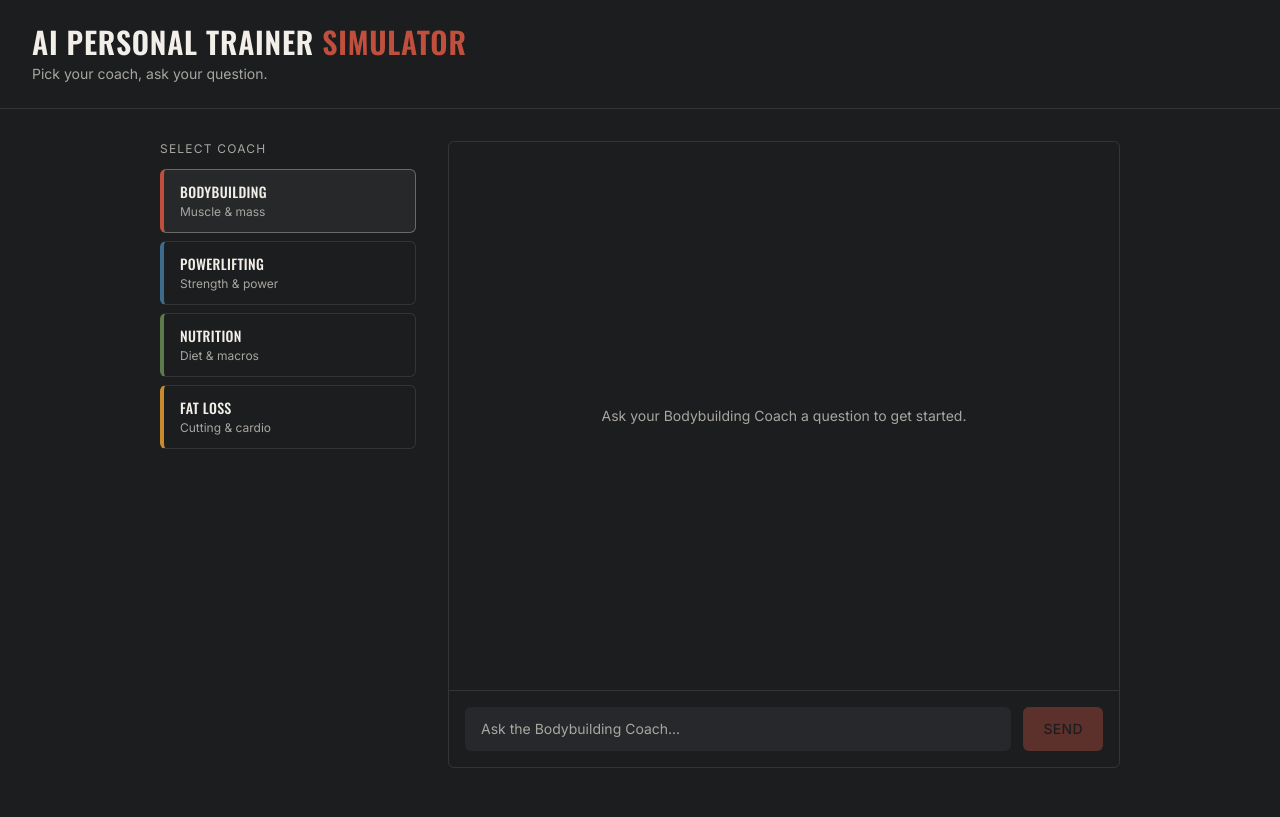
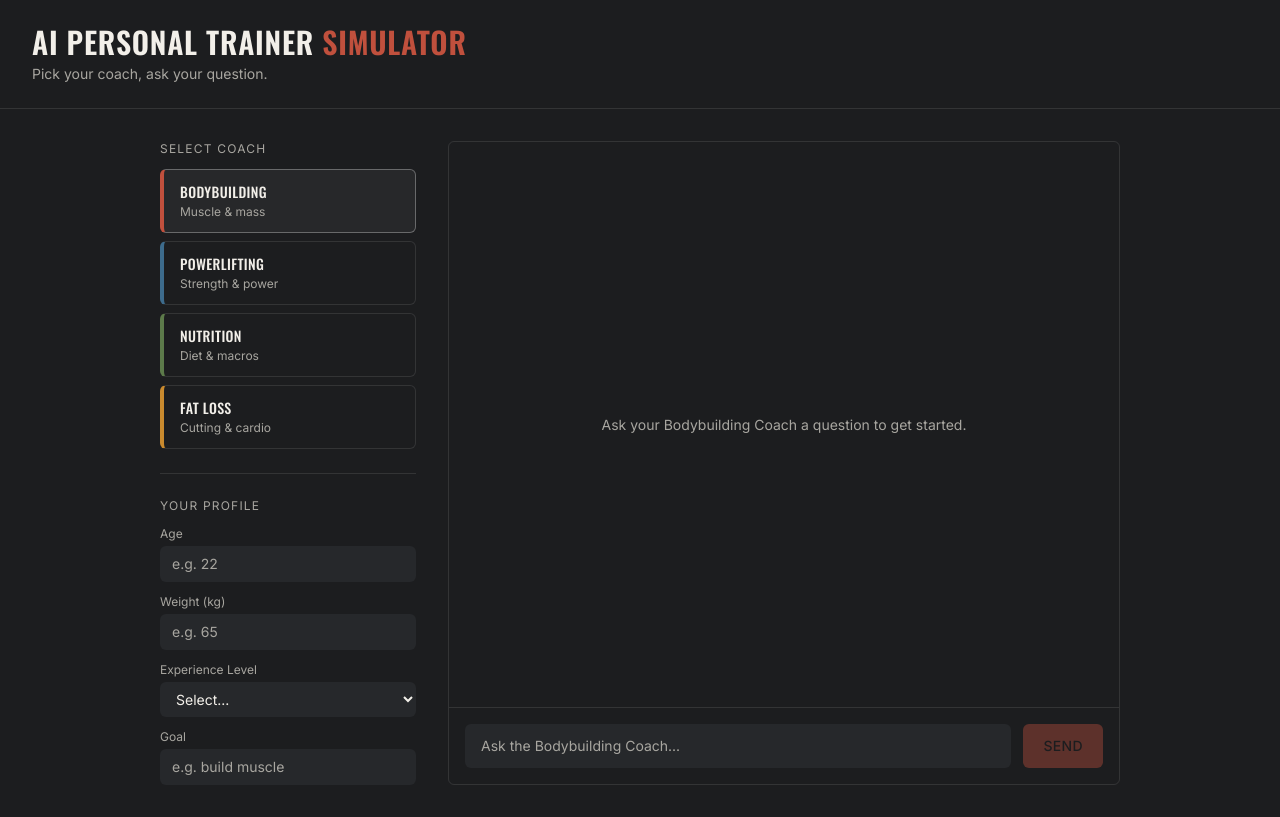
Before and after one commit to Jagtap13/multi-coach-ai-trainer, a React (Vite) app in the folder frontend/: page / in a window 1280 px wide. Built offline with nearby package versions, Linux system fonts and the light colour scheme.

Commit message:
Module 4: Personalized recommendation - profile from in UI feeding RAG prompt

```diff
--- a/frontend/src/App.jsx
+++ b/frontend/src/App.jsx
@@ -1,5 +1,6 @@
 import { useState } from 'react'
 import ChatWindow from './ChatWindow'
+import ProfileForm from './ProfileForm'
 
 const COACHES = [
   { id: 'bodybuilding', label: 'Bodybuilding', accent: 'var(--accent-bodybuilding)', tagline: 'Muscle & mass' },
@@ -10,12 +11,17 @@ const COACHES = [
 
 function App() {
   const [selectedCoach, setSelectedCoach] = useState('bodybuilding')
+  const [profile, setProfile] = useState({
+    age: '',
+    weight_kg: '',
+    experience_level: '',
+    goal: '',
+  })
 
   const activeCoach = COACHES.find((c) => c.id === selectedCoach)
 
   return (
     <div className="min-h-screen flex flex-col">
-      {/* Header */}
       <header className="border-b border-white/10 px-8 py-6">
         <h1 className="font-[Oswald] uppercase tracking-wide text-3xl font-semibold">
           AI Personal Trainer <span style={{ color: activeCoach.accent }}>Simulator</span>
@@ -26,7 +32,6 @@ function App() {
       </header>
 
       <div className="flex flex-1 max-w-5xl mx-auto w-full px-8 py-8 gap-8">
-        {/* Coach selector */}
         <aside className="w-64 shrink-0">
           <h2 className="text-xs uppercase tracking-widest text-(--color-chalk-dim) mb-3">
             Select Coach
@@ -55,11 +60,12 @@ function App() {
               </button>
             ))}
           </div>
+
+          <ProfileForm profile={profile} setProfile={setProfile} />
         </aside>
 
-        {/* Chat area */}
         <main className="flex-1 border border-white/10 rounded-md overflow-hidden">
-          <ChatWindow coach={activeCoach} />
+          <ChatWindow coach={activeCoach} profile={profile} />
         </main>
       </div>
     </div>
--- a/frontend/src/ChatWindow.jsx
+++ b/frontend/src/ChatWindow.jsx
@@ -2,7 +2,7 @@ import { useState } from 'react'
 
 const API_URL = 'http://127.0.0.1:8000'
 
-function ChatWindow({ coach }) {
+function ChatWindow({ coach, profile }) {
   const [messages, setMessages] = useState([])
   const [input, setInput] = useState('')
   const [loading, setLoading] = useState(false)
@@ -22,6 +22,12 @@ function ChatWindow({ coach }) {
         body: JSON.stringify({
           question: userMessage.content,
           coach_type: coach.id,
+          profile: {
+            age: profile.age ? parseInt(profile.age) : null,
+            weight_kg: profile.weight_kg ? parseFloat(profile.weight_kg) : null,
+            experience_level: profile.experience_level || null,
+            goal: profile.goal || null,
+          },
         }),
       })
 
--- /dev/null
+++ b/frontend/src/ProfileForm.jsx
@@ -0,0 +1,64 @@
+function ProfileForm({ profile, setProfile }) {
+  const handleChange = (field, value) => {
+    setProfile((prev) => ({ ...prev, [field]: value }))
+  }
+
+  return (
+    <div className="mt-6 pt-6 border-t border-white/10">
+      <h2 className="text-xs uppercase tracking-widest text-(--color-chalk-dim) mb-3">
+        Your Profile
+      </h2>
+
+      <div className="flex flex-col gap-3">
+        <div>
+          <label className="text-xs text-(--color-chalk-dim) block mb-1">Age</label>
+          <input
+            type="number"
+            value={profile.age}
+            onChange={(e) => handleChange('age', e.target.value)}
+            placeholder="e.g. 22"
+            className="w-full bg-(--color-bg-elevated) rounded-md px-3 py-2 text-sm outline-none placeholder:text-(--color-chalk-dim)"
+          />
+        </div>
+
+        <div>
+          <label className="text-xs text-(--color-chalk-dim) block mb-1">Weight (kg)</label>
+          <input
+            type="number"
+            value={profile.weight_kg}
+            onChange={(e) => handleChange('weight_kg', e.target.value)}
+            placeholder="e.g. 65"
+            className="w-full bg-(--color-bg-elevated) rounded-md px-3 py-2 text-sm outline-none placeholder:text-(--color-chalk-dim)"
+          />
+        </div>
+
+        <div>
+          <label className="text-xs text-(--color-chalk-dim) block mb-1">Experience Level</label>
+          <select
+            value={profile.experience_level}
+            onChange={(e) => handleChange('experience_level', e.target.value)}
+            className="w-full bg-(--color-bg-elevated) rounded-md px-3 py-2 text-sm outline-none"
+          >
+            <option value="">Select...</option>
+            <option value="beginner">Beginner</option>
+            <option value="intermediate">Intermediate</option>
+            <option value="advanced">Advanced</option>
+          </select>
+        </div>
+
+        <div>
+          <label className="text-xs text-(--color-chalk-dim) block mb-1">Goal</label>
+          <input
+            type="text"
+            value={profile.goal}
+            onChange={(e) => handleChange('goal', e.target.value)}
+            placeholder="e.g. build muscle"
+            className="w-full bg-(--color-bg-elevated) rounded-md px-3 py-2 text-sm outline-none placeholder:text-(--color-chalk-dim)"
+          />
+        </div>
+      </div>
+    </div>
+  )
+}
+
+export default ProfileForm
```
